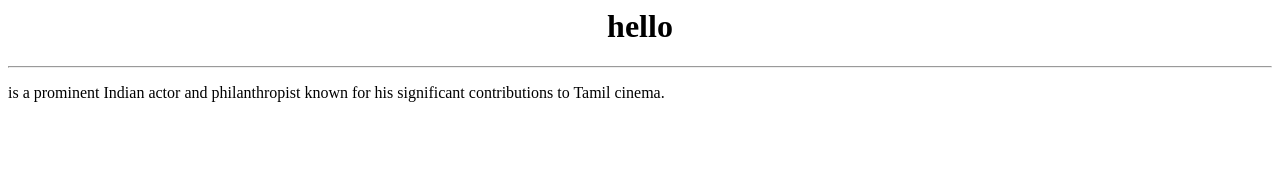
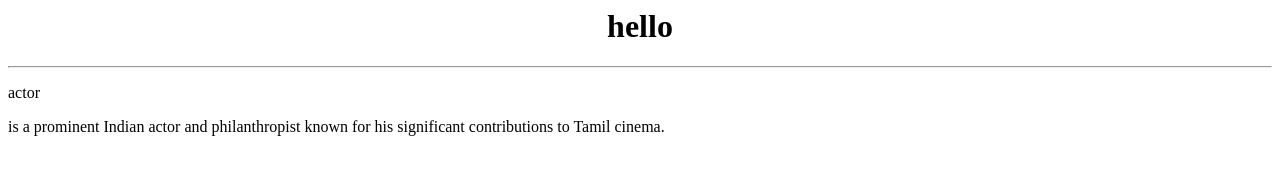
Before and after one commit to ElakkyaKrishnan/gitfirep, a plain HTML site: page index.html in a window 1280 px wide. Drawn offline with Linux system fonts and the light colour scheme.

Commit message:
modified

```diff
--- a/index.html
+++ b/index.html
@@ -2,5 +2,5 @@
   <h1>hello</h1>
 </center>
 <hr/>
-
+<p>actor</p>
 <p> is a prominent Indian actor and philanthropist known for his significant contributions to Tamil cinema.</p>
```
